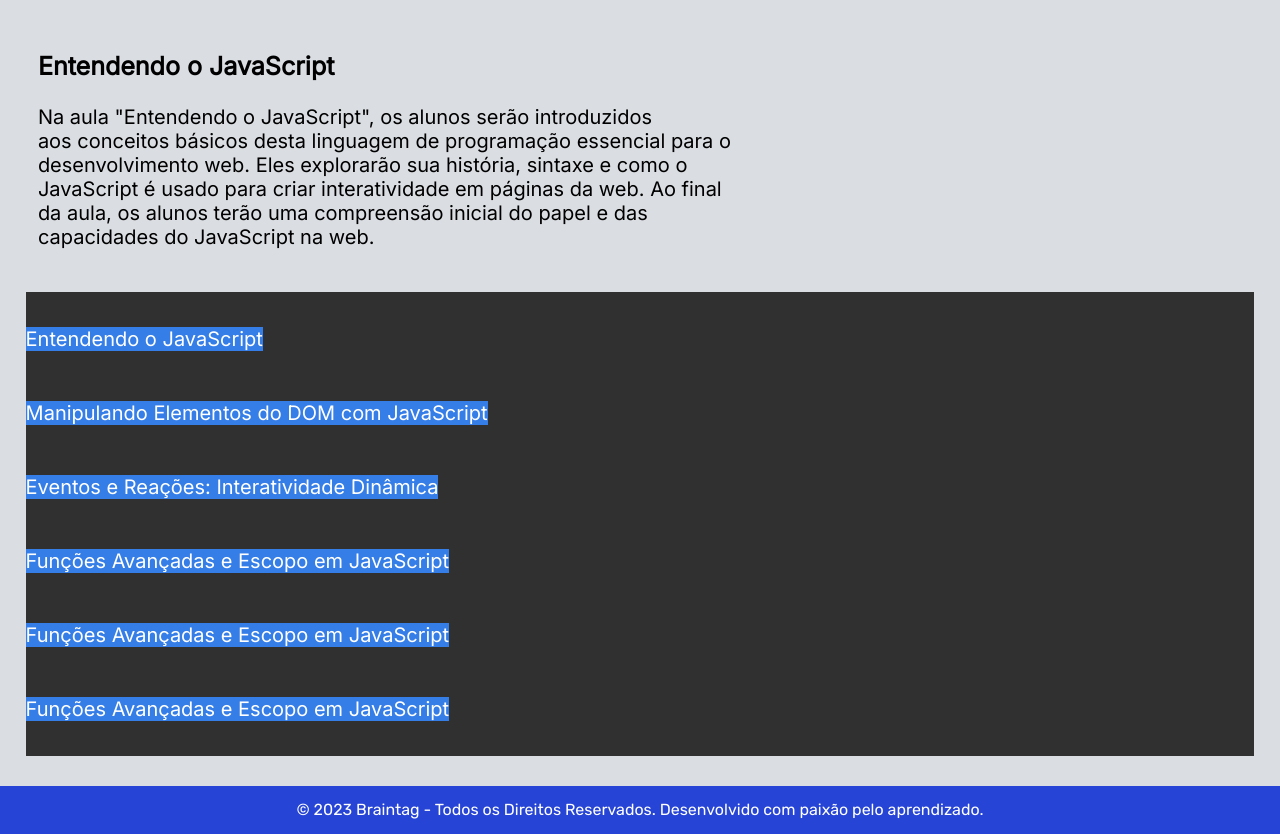
After one commit to Braintag/Braintag, a PHP site: page /cursoJS.php in a window 1280 px wide. The commit adds this page. Shown: the part 803-1637 px from the top of the page. Run offline with PHP 8.4, Linux system fonts and the light colour scheme.

Commit message:
commit luiz tela curso Js

```diff
--- /dev/null
+++ b/css/cursoJs.css
@@ -0,0 +1,100 @@
+* {
+    margin: 0;
+    padding: 0;
+}
+
+h1 {
+
+    font-family: 'Rubik';
+    padding: 2%;
+    align-items: center;
+    text-align: center;
+
+}
+
+main {
+
+    padding: 0% 2%;
+}
+
+.div-video {
+
+    margin-top: 20px;
+    margin-bottom: 40px;
+    display: flex;
+    justify-content: center;
+    align-items: center;
+
+}
+
+.text-curso {
+
+
+    margin-top: 10px;
+    display: flex;
+    flex-direction: column;
+    justify-content: center;
+
+
+}
+
+.text-curso h2 {
+
+
+    font-size: 25px;
+    padding: 1%;
+
+}
+
+
+.text-curso p {
+    font-size: 20px;
+    padding: 1%;
+}
+
+.aula-curso {
+
+    display: flex;
+    flex-direction: column;
+    justify-content: center;
+    height: 29rem;
+    overflow-y: scroll;
+    font-size: 20px;
+    gap: 50px;
+    background-color: var(--bg-card);
+    margin-top: 30px;
+    margin-bottom: 30px;
+
+}
+
+.div-aula1 a{
+    width: 149px;
+    height: 50px;
+    text-decoration: none;
+    color: var(--white-text);
+    background-color: var(--blue-secondary);
+}
+
+.div-aula2 a{
+    width: 149px;
+    height: 50px;
+    text-decoration: none;
+    color: var(--white-text);
+    background-color: var(--blue-secondary);
+}
+
+.div-aula3 a{
+    width: 149px;
+    height: 50px;
+    text-decoration: none;
+    color: var(--white-text);
+    background-color: var(--blue-secondary);
+}
+
+.div-aula4 a{
+    width: 149px;
+    height: 50px;
+    text-decoration: none;
+    color: var(--white-text);
+    background-color: var(--blue-secondary);
+}
--- a/css/global.css
+++ b/css/global.css
@@ -7,7 +7,7 @@
 :root {
     --blue-primary: #2644D5;
     --blue-secondary: #367EE7;
-    --blue-form: #0E5BCB;
+    --formblue-: #0E5BCB;
     --yellow-primary: #FAFF00;
     --orange-error: #FF9635;
     --white-transparent: #d2d2d280;
--- /dev/null
+++ b/cursoJS.php
@@ -0,0 +1,77 @@
+<!DOCTYPE html>
+<html lang="en">
+
+<head>
+    <meta charset="UTF-8">
+    <meta http-equiv="X-UA-Compatible" content="IE=edge">
+    <meta name="viewport" content="width=device-width, initial-scale=1.0">
+    <link
+        href="https://fonts.googleapis.com/css2?family=Inter&family=Poppins&family=Rubik:ital,wght@0,300..900;1,300..900&display=swap"
+        rel="stylesheet">
+    <title>Curso Js</title>
+    <link rel="stylesheet" href="css/cursoJs.css">
+</head>
+
+<body>
+
+
+    <?php
+        include_once('./components/header.php')
+    ?>
+
+        <main>
+    <h1>
+        Curso de JavaScript
+    </h1>
+    <div class = "div-video">
+    <video controls width="100%" src="./assets/video/cursoJS.mp4"></video>
+    </div>
+
+        <section class="text-curso">
+
+            <h2>
+                Entendendo o JavaScript
+            </h2>
+
+            <p>
+            Na aula "Entendendo o JavaScript", os alunos serão introduzidos <br> aos conceitos básicos desta linguagem de programação essencial para o <br> desenvolvimento web. Eles explorarão sua história, sintaxe e como o <br> JavaScript é usado para criar interatividade em páginas da web. Ao final <br> da aula, os alunos terão uma compreensão inicial do papel e das <br> capacidades do JavaScript na web.
+            </p>
+
+            <section class ="aula-curso">
+
+                <div class ="div-aula1">
+                <a href="">Entendendo o JavaScript</a>
+                </div>
+
+                <div class ="div-aula2">
+                <a href="">Manipulando Elementos do DOM com JavaScript</a>
+                </div>
+
+                <div class ="div-aula3">
+                <a href="">Eventos e Reações: Interatividade Dinâmica</a>
+                </div>
+
+                <div class ="div-aula4">
+                <a href="">Funções Avançadas e Escopo em JavaScript</a>
+                </div>
+
+                <div class ="div-aula4">
+                <a href="">Funções Avançadas e Escopo em JavaScript</a>
+                </div>
+
+                <div class ="div-aula4">
+                <a href="">Funções Avançadas e Escopo em JavaScript</a>
+                </div>
+            </section>
+
+
+        </section>
+    </main>
+
+    <?php
+        include_once('./components/footer.php')
+    ?>
+
+</body>
+
+</html>
```
Also changed, not shown: 1 other file.
